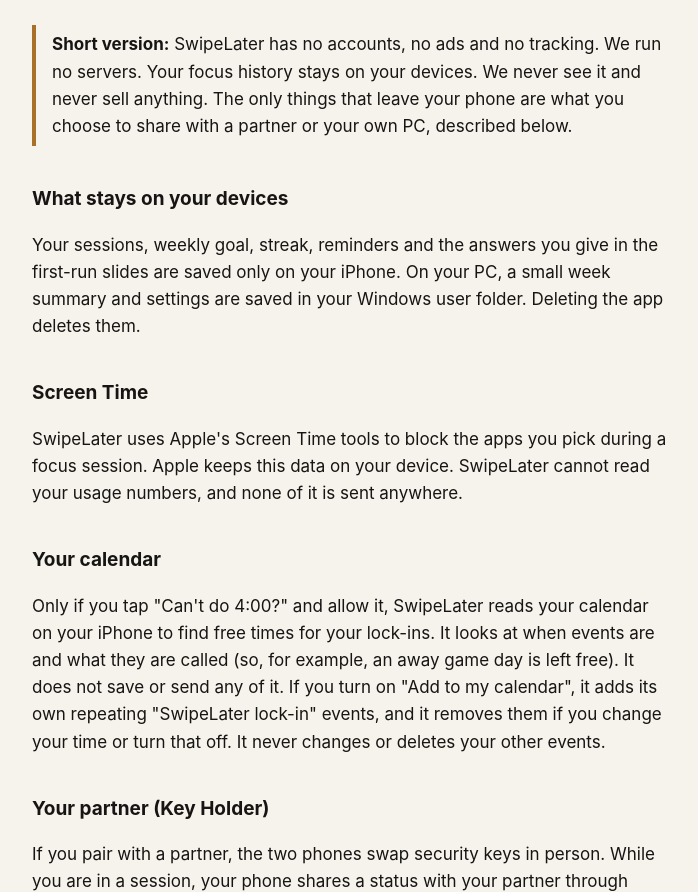
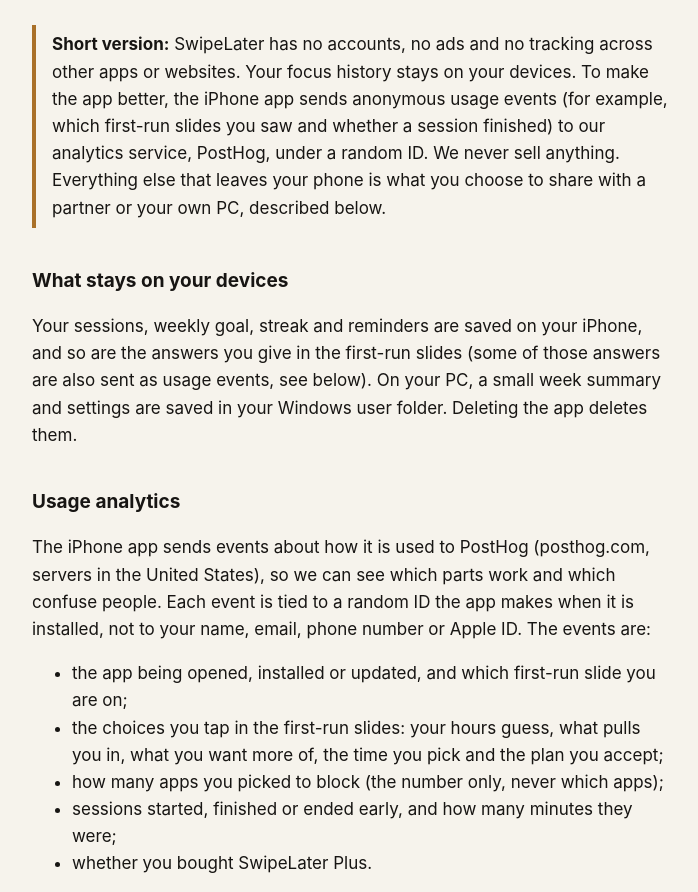
Before and after one commit to Chikensoupppp/swipelater-site, a plain HTML site: page privacy/index.html in a window 1280 px wide. Shown: the part 121-1013 px from the top of the page, without its empty margins (288-986 px from the left). Drawn offline with Linux system fonts and the light colour scheme.

Commit message:
Privacy: PostHog usage analytics (what is sent, what never is); calendar button name

```diff
--- a/privacy/index.html
+++ b/privacy/index.html
@@ -27,23 +27,41 @@
 <body>
 <main>
   <h1>Privacy</h1>
-  <div class="date">SwipeLater (iPhone app) and SwipeLater for Windows &middot; Updated November 19, 2026</div>
+  <div class="date">SwipeLater (iPhone app) and SwipeLater for Windows &middot; Updated November 20, 2026</div>
 
-  <p class="short"><strong>Short version:</strong> SwipeLater has no accounts, no ads and no tracking. We run no
-  servers. Your focus history stays on your devices. We never see it and never sell anything. The only
-  things that leave your phone are what you choose to share with a partner or your own PC, described below.</p>
+  <p class="short"><strong>Short version:</strong> SwipeLater has no accounts, no ads and no tracking across
+  other apps or websites. Your focus history stays on your devices. To make the app better, the iPhone app sends
+  anonymous usage events (for example, which first-run slides you saw and whether a session finished) to our
+  analytics service, PostHog, under a random ID. We never sell anything. Everything else that leaves your phone
+  is what you choose to share with a partner or your own PC, described below.</p>
 
   <h2>What stays on your devices</h2>
-  <p>Your sessions, weekly goal, streak, reminders and the answers you give in the first-run slides are
-  saved only on your iPhone. On your PC, a small week summary and settings are saved in your Windows user
-  folder. Deleting the app deletes them.</p>
+  <p>Your sessions, weekly goal, streak and reminders are saved on your iPhone, and so are the answers you give
+  in the first-run slides (some of those answers are also sent as usage events, see below). On your PC, a small
+  week summary and settings are saved in your Windows user folder. Deleting the app deletes them.</p>
+
+  <h2>Usage analytics</h2>
+  <p>The iPhone app sends events about how it is used to PostHog (posthog.com, servers in the United States), so
+  we can see which parts work and which confuse people. Each event is tied to a random ID the app makes when it is
+  installed, not to your name, email, phone number or Apple ID. The events are:</p>
+  <ul>
+    <li>the app being opened, installed or updated, and which first-run slide you are on;</li>
+    <li>the choices you tap in the first-run slides: your hours guess, what pulls you in, what you want more of,
+    the time you pick and the plan you accept;</li>
+    <li>how many apps you picked to block (the number only, never which apps);</li>
+    <li>sessions started, finished or ended early, and how many minutes they were;</li>
+    <li>whether you bought SwipeLater Plus.</li>
+  </ul>
+  <p>Never sent: your Screen Time numbers (Apple does not let the app read them), the names of your apps, your
+  calendar, anything you share with a partner, and anything from your PC. The events are not used for ads, not
+  sold and not shared with anyone else.</p>
 
   <h2>Screen Time</h2>
   <p>SwipeLater uses Apple's Screen Time tools to block the apps you pick during a focus session. Apple keeps
   this data on your device. SwipeLater cannot read your usage numbers, and none of it is sent anywhere.</p>
 
   <h2>Your calendar</h2>
-  <p>Only if you tap "Can't do 4:00?" and allow it, SwipeLater reads your calendar on your iPhone to find free
+  <p>Only if you tap "Use my calendar" and allow it, SwipeLater reads your calendar on your iPhone to find free
   times for your lock-ins. It looks at when events are and what they are called (so, for example, an away game
   day is left free). It does not save or send any of it. If you turn on "Add to my calendar", it adds its own
   repeating "SwipeLater lock-in" events, and it removes them if you change your time or turn that off. It never
```
